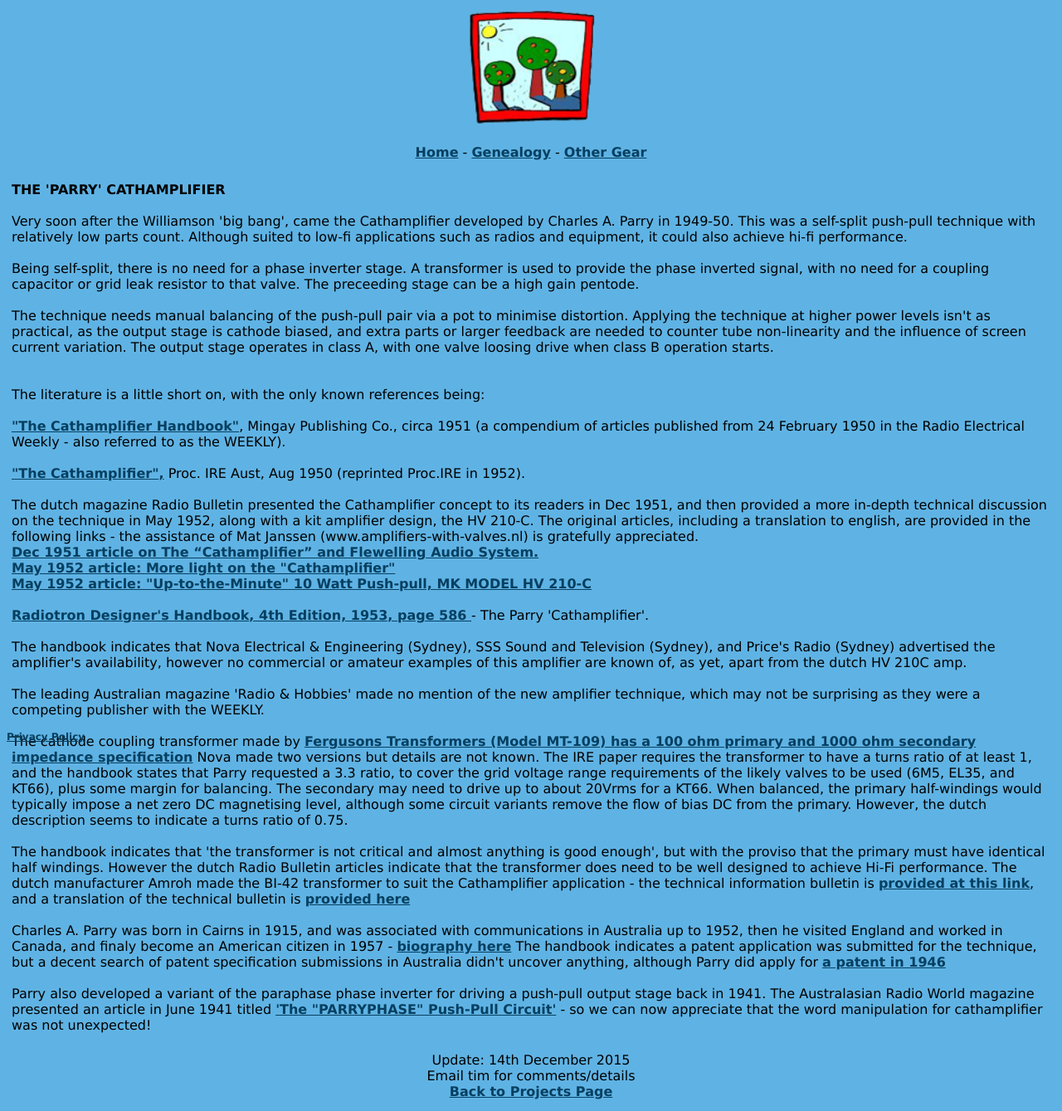
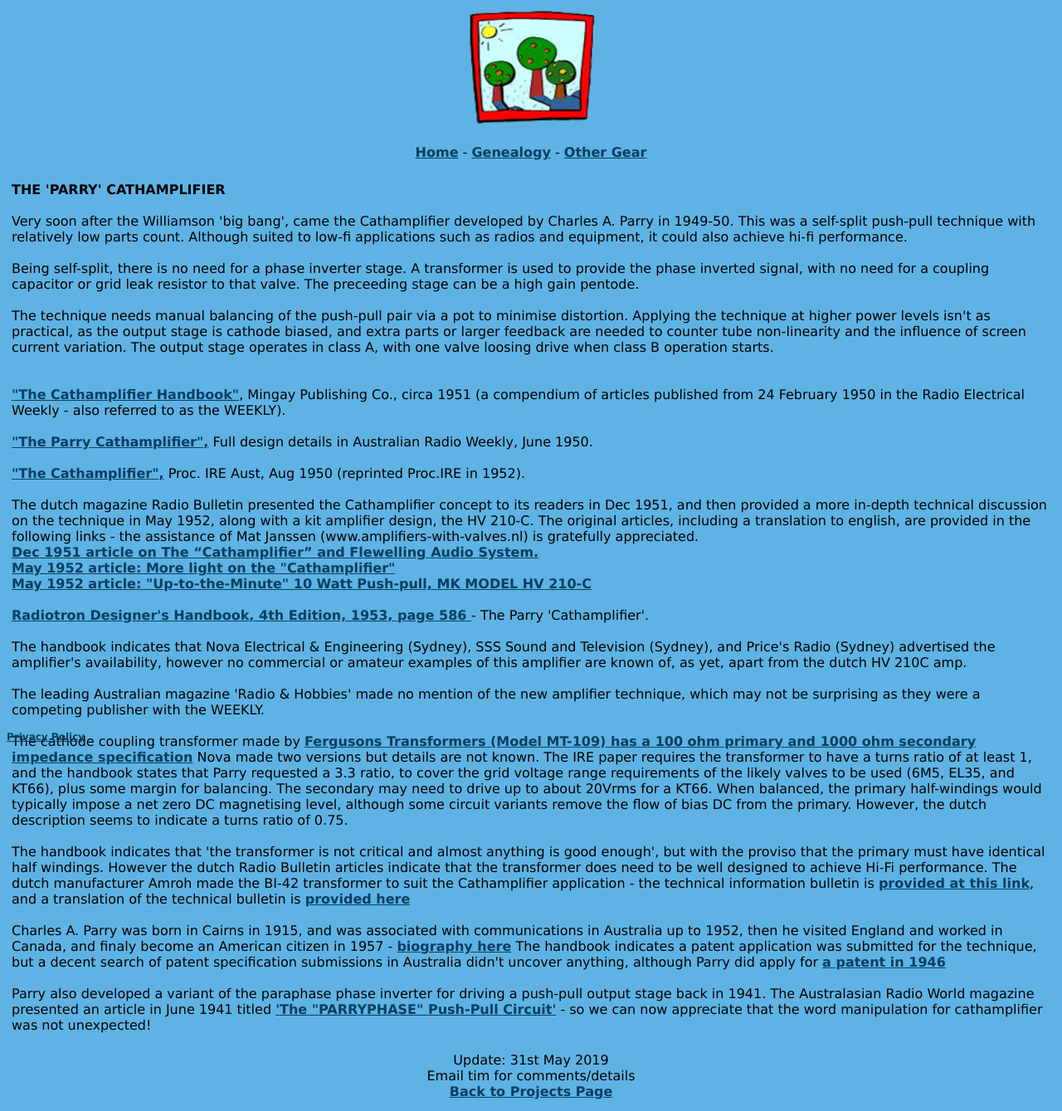
Before and after one commit to michael-robbins/michael-robbins.github.io, a Jekyll site: the page built from projects/Cathamplifier.html, in a window 1280 px wide. Shown: the whole page at 83% size. Built offline with Jekyll 4.4.1, drawn with Linux system fonts in a browser that asks for light colours.

Commit message:
Update Cathamplifier.html

```diff
--- a/projects/Cathamplifier.html
+++ b/projects/Cathamplifier.html
@@ -23,14 +23,13 @@ layout: default
       <br/>
       <br/>
       <br/>
-      The literature is a little short on, with the only known references being:
-      <br />
-      <br />
       <a href="/static/Cathamplifier Handbook.pdf">"The Cathamplifier Handbook"</a>, Mingay Publishing Co., circa 1951 (a compendium of articles published from 24 February 1950 in the Radio Electrical Weekly - also referred to as the WEEKLY).
       <br />
       <br />
-      <a href="/static/Cathamplifier.pdf">"The Cathamplifier",</a> Proc. IRE Aust, Aug 1950 (reprinted Proc.IRE in 1952).
+      <a href="/static/Cathamplifier Australian-Radio-World-1950-06.pdf">"The Parry Cathamplifier",</a> Full design details in Australian Radio Weekly, June 1950.
       <br />
+      <br />
+      <a href="/static/Cathamplifier.pdf">"The Cathamplifier",</a> Proc. IRE Aust, Aug 1950 (reprinted Proc.IRE in 1952).<br />
       <br />
       The dutch magazine Radio Bulletin presented the Cathamplifier concept to its readers in Dec 1951, and then provided a more in-depth technical discussion on the technique in May 1952, along with a kit amplifier design, the HV 210-C.
       The original articles, including a translation to english, are provided in the following links - the assistance of Mat Janssen (www.amplifiers-with-valves.nl) is gratefully appreciated.
@@ -76,7 +75,7 @@ layout: default
   </tr>
   <tr>
     <td align="center">
-      Update: 14th December 2015
+      Update: 31st May 2019
       <br />
       Email tim for comments/details
       <br/>
```
